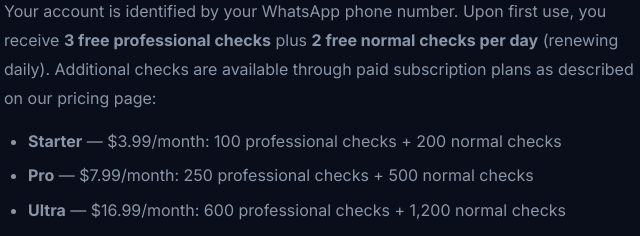
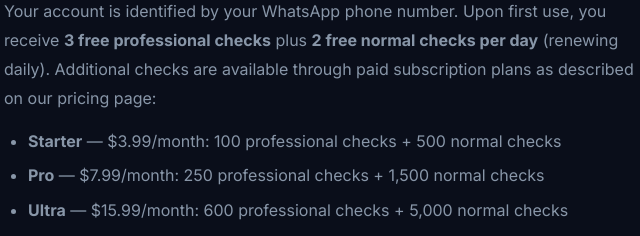
Before and after one commit to factpix-ai/factpix-website, a plain HTML site: page terms.html in a window 1280 px wide. Shown: the part 820-1056 px from the top of the page, 310-950 px from the left. Drawn offline with Linux system fonts and the light colour scheme.

Commit message:
fix: sync plan prices and scan counts in Terms of Service
- Ultra: $16.99 -> $15.99/month
- Starter normal: 200 -> 500 checks
- Pro normal: 500 -> 1,500 checks
- Ultra normal: 1,200 -> 5,000 checks

```diff
--- a/terms.html
+++ b/terms.html
@@ -52,9 +52,9 @@
     <h2>4. User Account and Credits</h2>
     <p>Your account is identified by your WhatsApp phone number. Upon first use, you receive <strong>3 free professional checks</strong> plus <strong>2 free normal checks per day</strong> (renewing daily). Additional checks are available through paid subscription plans as described on our pricing page:</p>
     <ul>
-      <li><strong>Starter</strong> — $3.99/month: 100 professional checks + 200 normal checks</li>
-      <li><strong>Pro</strong> — $7.99/month: 250 professional checks + 500 normal checks</li>
-      <li><strong>Ultra</strong> — $16.99/month: 600 professional checks + 1,200 normal checks</li>
+      <li><strong>Starter</strong> — $3.99/month: 100 professional checks + 500 normal checks</li>
+      <li><strong>Pro</strong> — $7.99/month: 250 professional checks + 1,500 normal checks</li>
+      <li><strong>Ultra</strong> — $15.99/month: 600 professional checks + 5,000 normal checks</li>
     </ul>
     <p>You are responsible for maintaining the confidentiality of your account and for all activities that occur through your WhatsApp number.</p>
 
```
